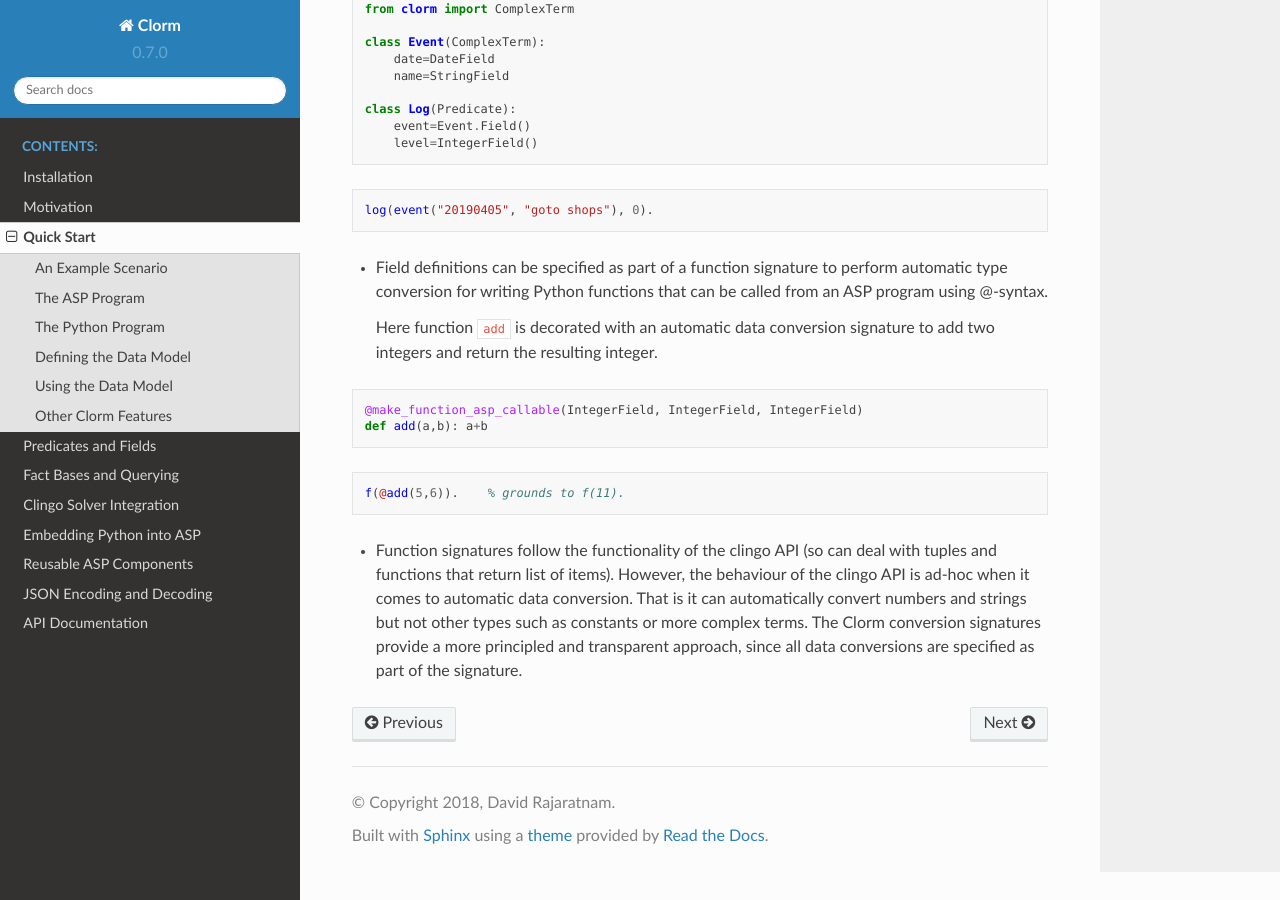
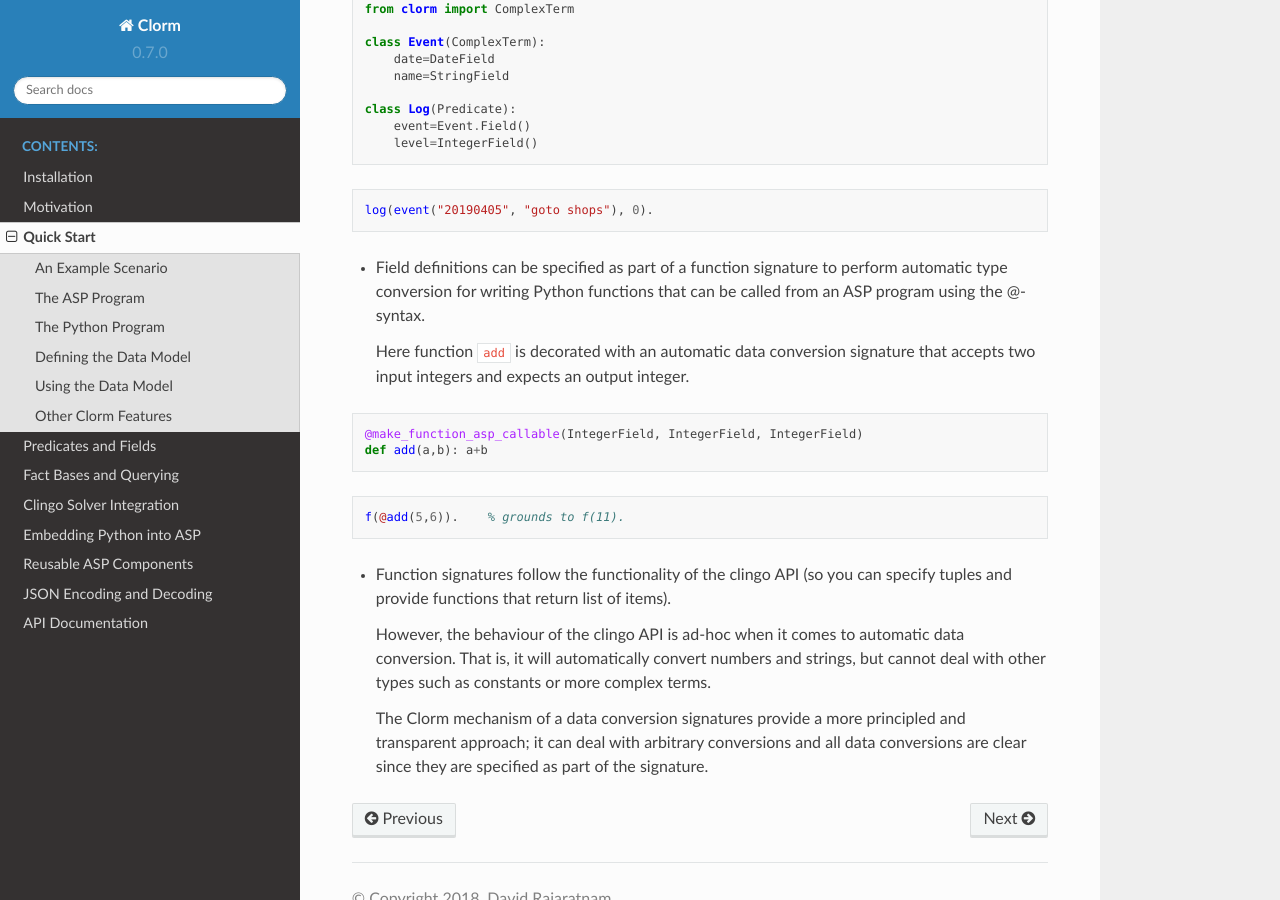
Before and after one commit to potassco/clorm, a Sphinx documentation site: the page built from docs/clorm/quickstart.rst, in a window 1280 px wide and 900 px high, scrolled down 5609 px. Built offline with Sphinx 7.4.7 and the Read the Docs theme 2.0.0, drawn with Linux system fonts in a browser that asks for light colours; some of the changed text lies outside the part shown.

Commit message:
Some fixes of the documentation

```diff
--- a/docs/clorm/quickstart.rst
+++ b/docs/clorm/quickstart.rst
@@ -164,12 +164,13 @@
     items = [ Item(name="item{}".format(i)) for i in range(1,6) ]
     instance = FactBase(drivers + items)
 
-The ``Driver`` and ``Item`` constructors require named parameters that match the
-declared term names. Note, a design decision was taken to disallow "normal"
-Python positional arguments as it would make it too easy to write brittle code;
-for example, the code would break if the order of the fields was changed.
+The ``Driver`` and ``Item`` constructors use named parameters that match the
+declared field names. Note: while you can use positional arguments to initialise
+instances, doing so will potentially make the code harder to refactor. So in
+general you should avoid using positional arguments except for a few cases (eg.,
+simple pairs where the order is unlikely to change).
 
-The facts can now be added to the control object and the combined ASP program
+These facts can now be added to the control object and the combined ASP program
 grounded.
 
 .. code-block:: python
@@ -305,10 +306,10 @@
 
 * Field definitions can be specified as part of a function signature to perform
   automatic type conversion for writing Python functions that can be called from
-  an ASP program using @-syntax.
+  an ASP program using the @-syntax.
 
   Here function ``add`` is decorated with an automatic data conversion signature
-  to add two integers and return the resulting integer.
+  that accepts two input integers and expects an output integer.
 
 .. code-block:: python
 
@@ -319,10 +320,13 @@
 
     f(@add(5,6)).    % grounds to f(11).
 
-* Function signatures follow the functionality of the clingo API (so can deal
-  with tuples and functions that return list of items). However, the behaviour
-  of the clingo API is ad-hoc when it comes to automatic data conversion. That
-  is it can automatically convert numbers and strings but not other types such
-  as constants or more complex terms. The Clorm conversion signatures provide a
-  more principled and transparent approach, since all data conversions are
-  specified as part of the signature.
+* Function signatures follow the functionality of the clingo API (so you can
+  specify tuples and provide functions that return list of items).
+
+  However, the behaviour of the clingo API is ad-hoc when it comes to automatic
+  data conversion. That is, it will automatically convert numbers and strings,
+  but cannot deal with other types such as constants or more complex terms.
+
+  The Clorm mechanism of a data conversion signatures provide a more principled
+  and transparent approach; it can deal with arbitrary conversions and all data
+  conversions are clear since they are specified as part of the signature.
```
Also changed, not shown: other parts of docs/clorm/quickstart.rst (+1 -1 lines), README.rst (+25 -20 lines), docs/clorm/factbase.rst (+5 -5 lines), docs/clorm/predicate.rst (+16 -15 lines).
